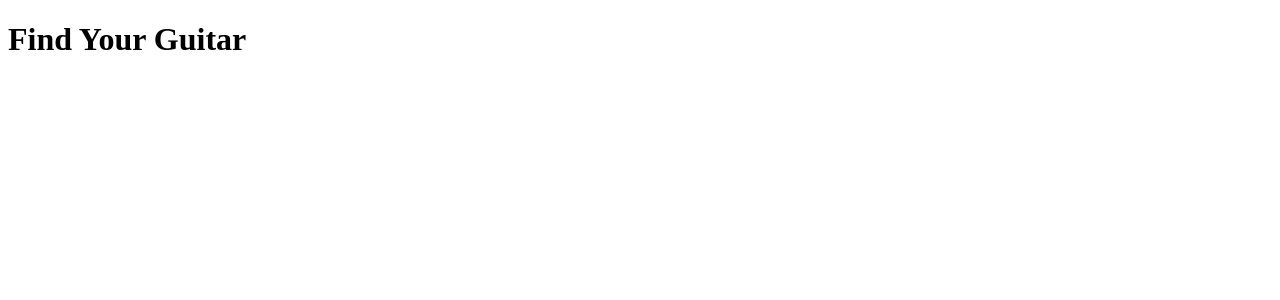
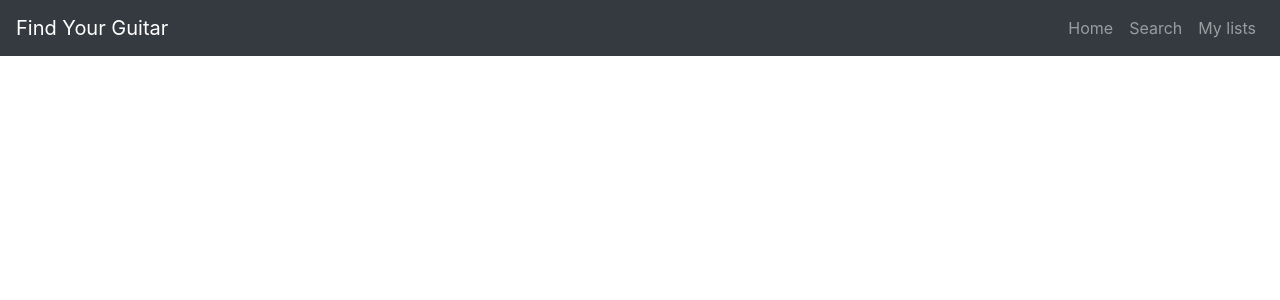
Before and after one commit to Joaqo99/FindYourGuitar, a Django app: page / in a window 1280 px wide. Shown: the top 300 px of the page. Run offline with Django 3.2, Linux system fonts and the light colour scheme.

Commit message:
Trabajo sobre templates

```diff
--- a/finder/templates/finder/base.html
+++ b/finder/templates/finder/base.html
@@ -2,13 +2,41 @@
 <html>
     <head>
         <title>Find your guitar{% block title %}{% endblock %}</title>
+        <link rel="stylesheet" href="https://cdn.jsdelivr.net/npm/bootstrap@4.6.0/dist/css/bootstrap.min.css" integrity="sha384-B0vP5xmATw1+K9KRQjQERJvTumQW0nPEzvF6L/Z6nronJ3oUOFUFpCjEUQouq2+l" crossorigin="anonymous">
+        <meta charset="utf-8">
+        <meta name="viewport" content="width=device-width, initial-scale=1, shrink-to-fit=no">
     </head>
     <body>
-        <h1>Guitar finder</h1>
+        <nav class="navbar navbar-expand-md bg-dark navbar-dark">
+            <a class="navbar-brand" href="#">Find Your Guitar</a>
+
+            <button class="navbar-toggler" type="button" data-toggle="collapse" data-target="#collapsibleNavbar">
+              <span class="navbar-toggler-icon"></span>
+            </button>
+
+            <div class="collapse navbar-collapse justify-content-end" id="collapsibleNavbar">
+              <ul class="navbar-nav">
+                <li class="nav-item">
+                  <a class="nav-link" href="#">Home</a>
+                </li>
+                <li class="nav-item">
+                  <a class="nav-link" href="#">Search</a>
+                </li>
+                <li class="nav-item">
+                  <a class="nav-link" href="#">My lists</a>
+                </li>
+              </ul>
+            </div>
+          </nav>
+
         <div id="content" name="content">
             {% block content %}
 
             {% endblock %}
         </div>
+
+    <script src="https://code.jquery.com/jquery-3.5.1.slim.min.js" integrity="sha384-DfXdz2htPH0lsSSs5nCTpuj/zy4C+OGpamoFVy38MVBnE+IbbVYUew+OrCXaRkfj" crossorigin="anonymous"></script>
+    <script src="https://cdn.jsdelivr.net/npm/popper.js@1.16.1/dist/umd/popper.min.js" integrity="sha384-9/reFTGAW83EW2RDu2S0VKaIzap3H66lZH81PoYlFhbGU+6BZp6G7niu735Sk7lN" crossorigin="anonymous"></script>
+    <script src="https://cdn.jsdelivr.net/npm/bootstrap@4.6.0/dist/js/bootstrap.min.js" integrity="sha384-+YQ4JLhjyBLPDQt//I+STsc9iw4uQqACwlvpslubQzn4u2UU2UFM80nGisd026JF" crossorigin="anonymous"></script>
     </body>
 </html>
--- a/finder/templates/finder/index.html
+++ b/finder/templates/finder/index.html
@@ -1,9 +1 @@
-<!DOCTYPE html>
-<html>
-    <head>
-        <title>Find Your Guitar</title>
-    </head>
-    <body>
-        <h1>Find Your Guitar</h1>
-    </body>
-</html>
+{% extends 'finder/base.html' %}
--- a/finder/templates/finder/lists.html
+++ b/finder/templates/finder/mylists.html
@@ -3,5 +3,7 @@
 {% block title %} - My lists {% endblock %}
 
 {% block content %}
-    <p>{{name}}</p>
+    {% for x in lists %}
+        <p>{{ x.name }}</p>
+    {% endfor %}
 {% endblock %}
--- a/finder/urls.py
+++ b/finder/urls.py
@@ -4,5 +4,5 @@ from . import views
 urlpatterns = [
 path("", views.index, name="index"),
 path("search", views.search, name="search"),
-path("<int:id>", views.lists, name="lists"),
+path("mylists", views.mylists, name="mylists"),
 ]
--- a/finder/views.py
+++ b/finder/views.py
@@ -9,6 +9,5 @@ def index(response):
 def search(response):
     return render(response, "finder/search.html", {})
 
-def lists(response, id):
-    g_list = List.objects.get(id=id)
-    return render(response, "finder/lists.html", {"name":g_list.name})
+def mylists(response):
+    return render(response, "finder/mylists.html", {"lists":List.objects.all()})
```
Also changed, not shown: db.sqlite3.
